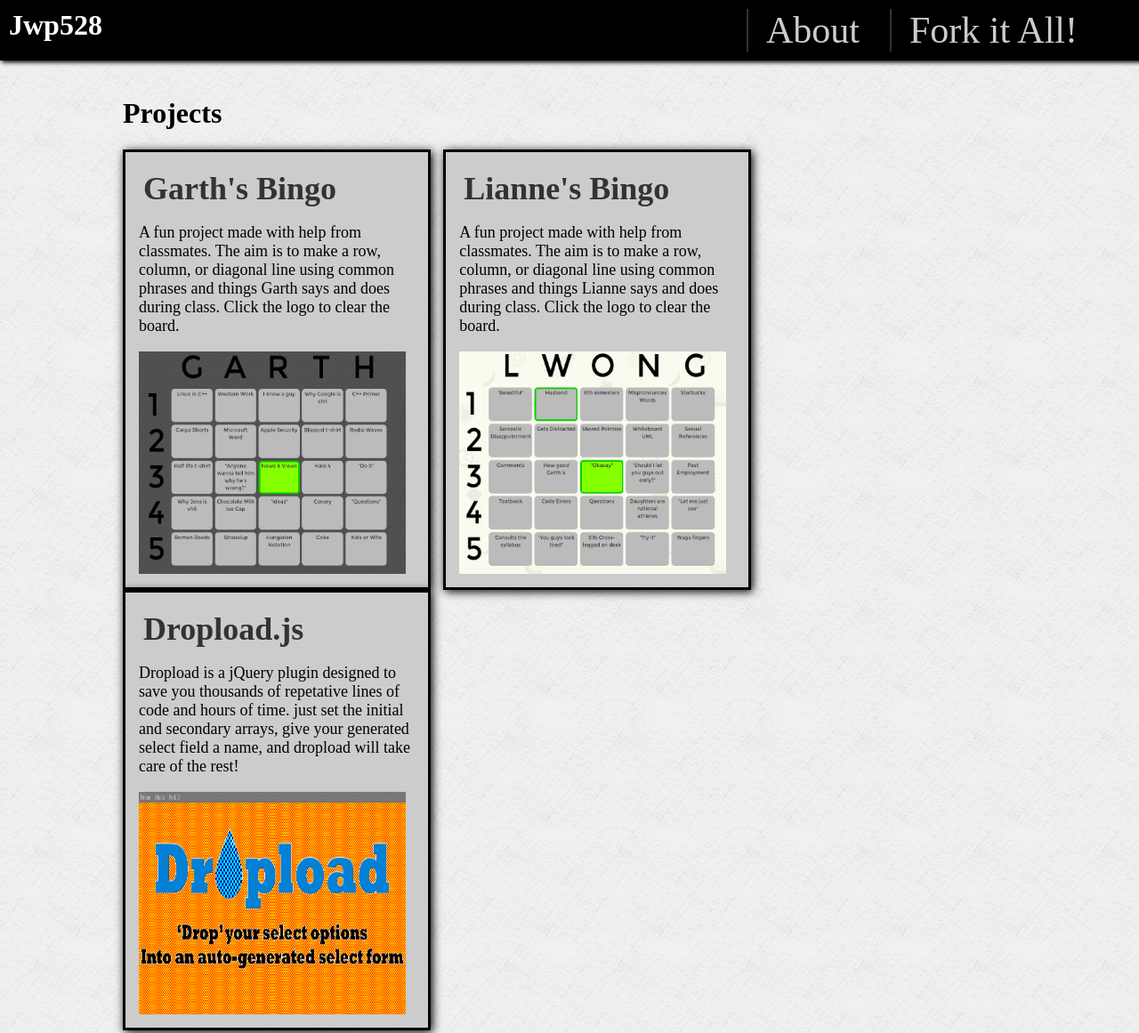
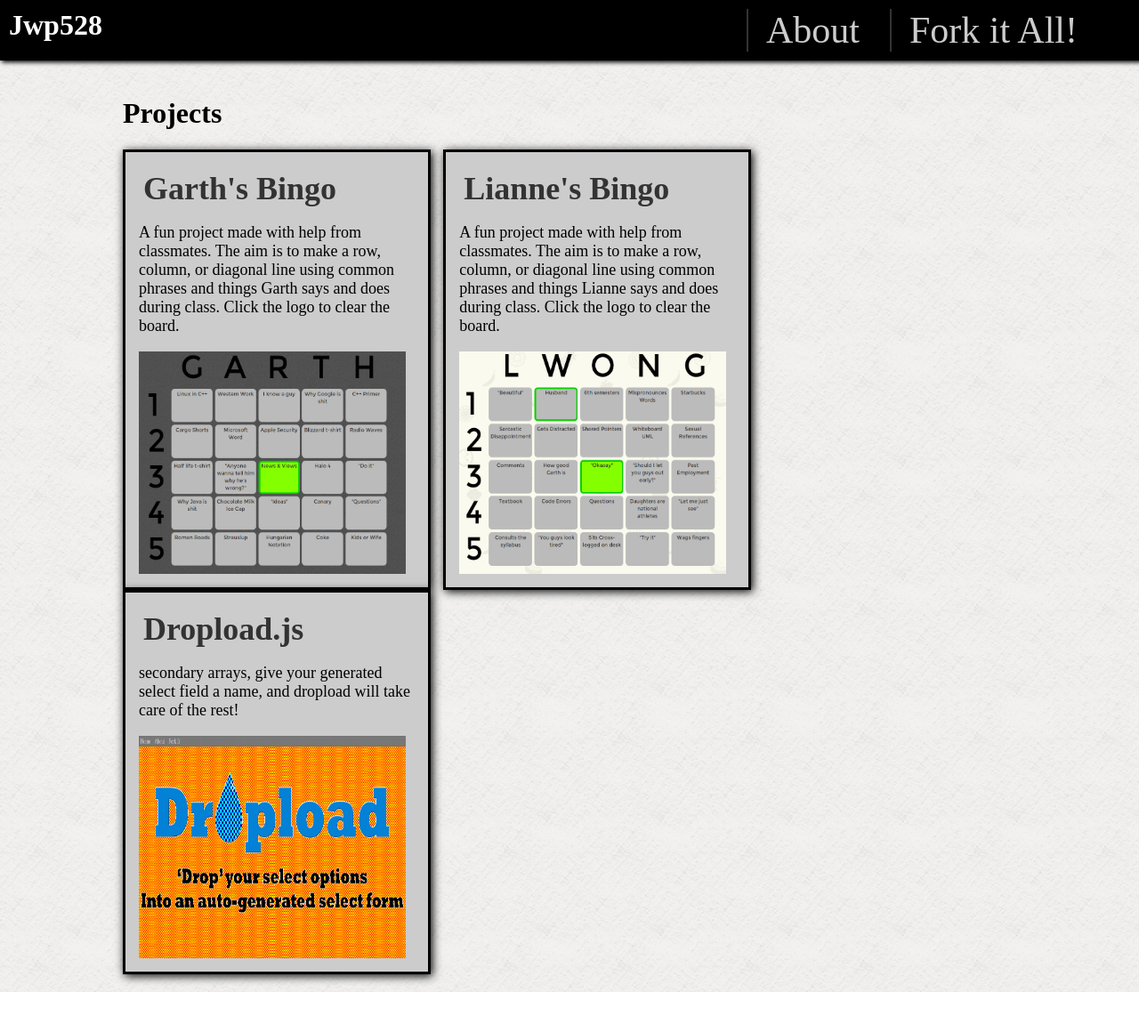
Before and after one commit to jwp528/jwp528.github.io, a plain HTML site: page index.html in a window 1280 px wide. Shown: the top 1161 px of the page at 89% size. After the commit the page ends 1115 px from the top, so only its background shows below. Drawn offline with Linux system fonts and the light colour scheme; files whose address does not match are found by name.

Commit message:
typo fix

```diff
--- a/index.html
+++ b/index.html
@@ -40,7 +40,6 @@
                     <a href="http://jwp528.github.io/dropload">
                         <h4>Dropload.js</h4>
                         <p>
-                            Dropload is a jQuery plugin designed to save you thousands of repetative lines of code and hours of time. just set the initial and
                             secondary arrays, give your generated select field a name, and dropload will take care of the rest!
                         </p>
                         <img src="resources/dropload.png" width="300" height="250" title="A jQuery plugin used to help take the pain of setting options away"/>
```
